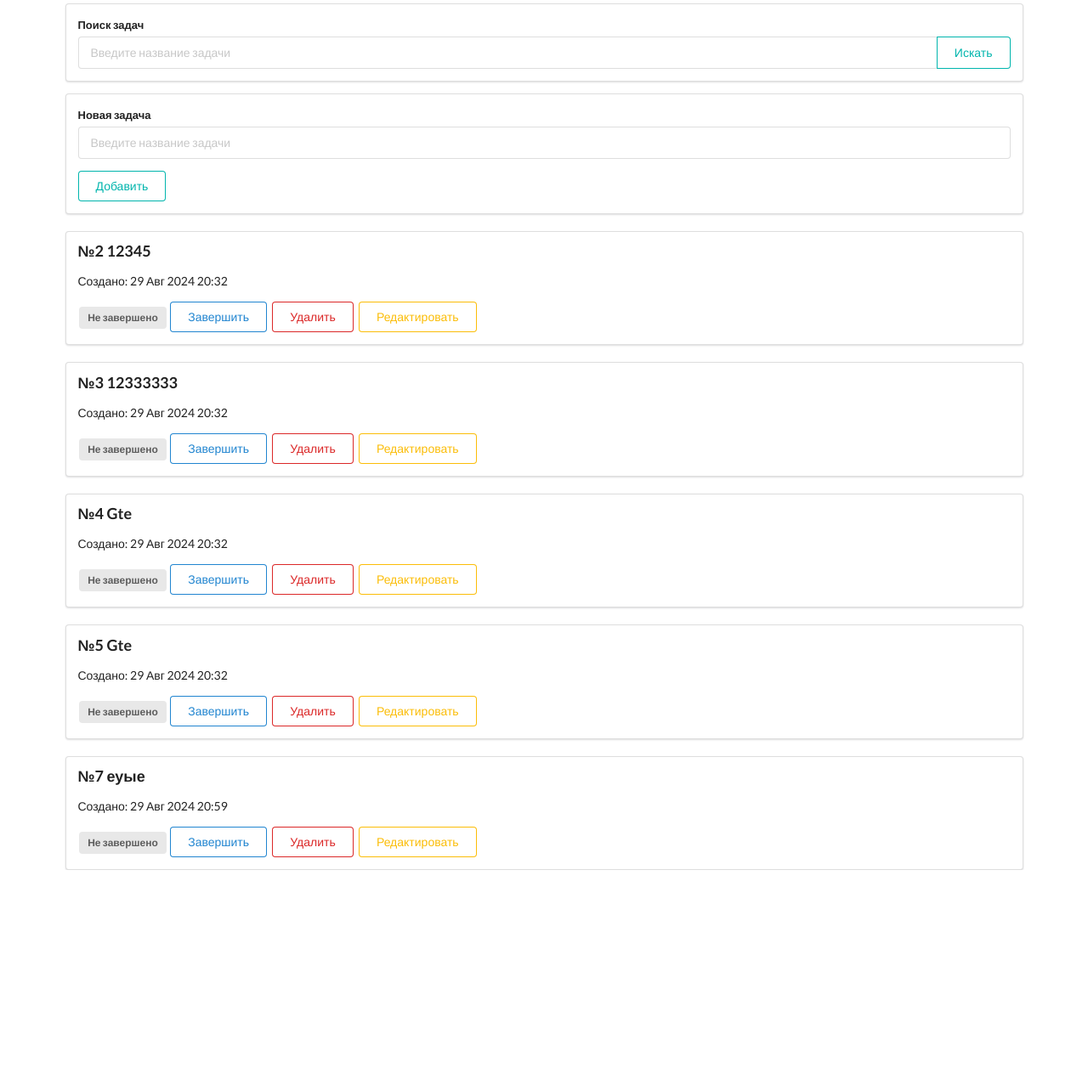
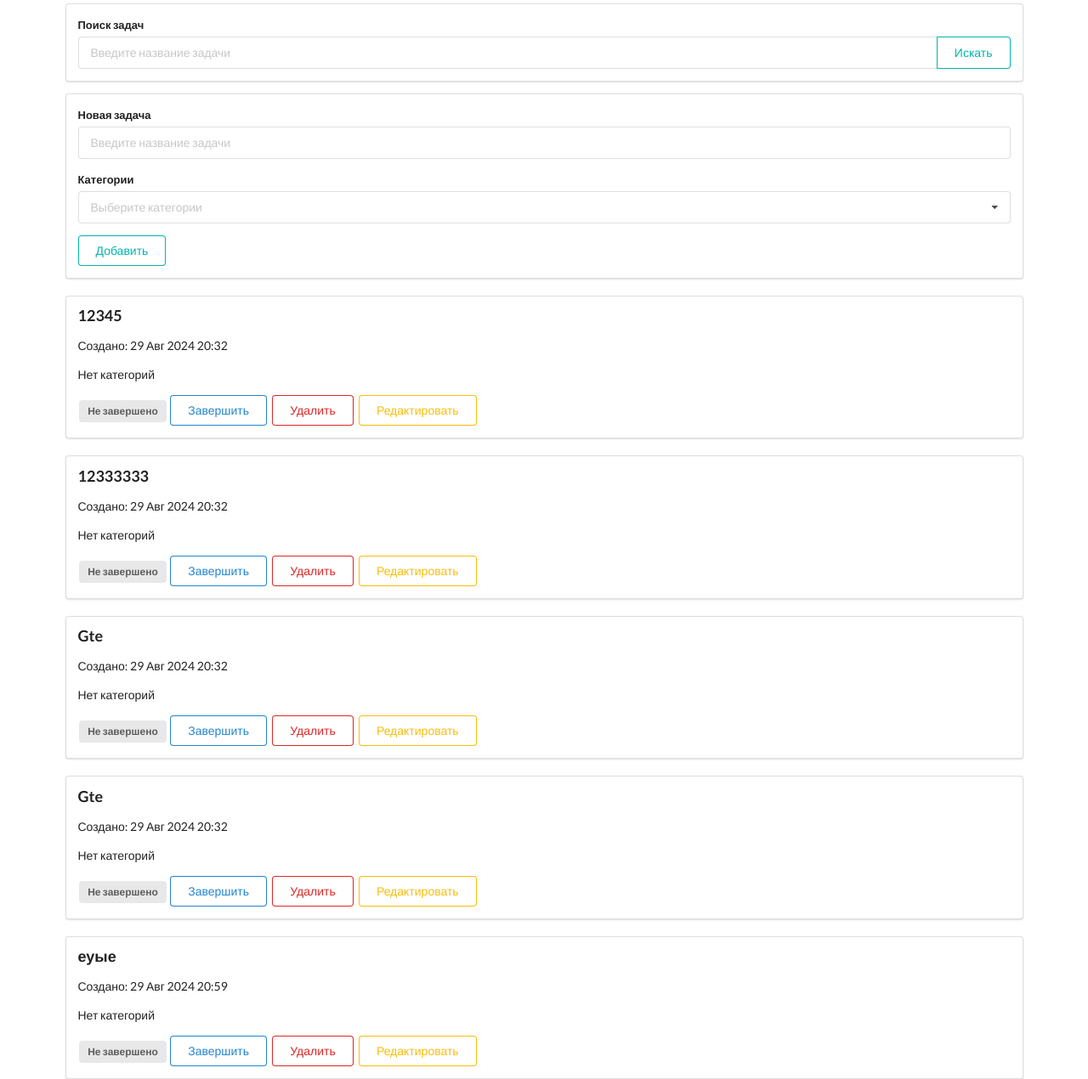
Before and after one commit to VladislavSas/todo, a Django app: page / in a window 1280 px wide. Shown: the part 141-1411 px from the top of the page at 85% size. Before the commit the page ends 1165 px from the top, so only its background shows below. Run offline with Django 5.2, Linux system fonts and the light colour scheme; data comes from the database, SQL or seed files in the repository; both versions use the stored data as it was after the commit; tables that the repository leaves empty hold one stand-in row (values such as "Sample post").

Commit message:
update_category

```diff
--- a/templates/todoapp/index.html
+++ b/templates/todoapp/index.html
@@ -30,6 +30,19 @@
                 <label>Новая задача</label>
                 <input type="text" name="title" placeholder="Введите название задачи" required>
             </div>
+            <div class="field">
+                <label>Категории</label>
+                <div class="ui multiple selection dropdown">
+                    <input type="hidden" name="categories">
+                    <i class="dropdown icon"></i>
+                    <div class="default text">Выберите категории</div>
+                    <div class="menu">
+                        {% for category in categories %}
+                        <div class="item" data-value="{{ category.id }}">{{ category.name }}</div>
+                        {% endfor %}
+                    </div>
+                </div>
+            </div>
             <button class="ui teal basic button" type="submit">Добавить</button>
         </form>
     </div>
@@ -37,8 +50,20 @@
     <!-- Список задач -->
     {% for todo in todo_list %}
     <div class="ui segment" style="margin-top: 20px;">
-        <p class="ui big header">№{{ todo.id }} {{ todo.title }}</p>
+        <p class="ui big header">{{ todo.title }}</p>
         <p>Создано: {{ todo.created_at|date:"d M Y H:i" }}</p> <!-- Дата и время создания -->
+
+        <!-- Отображение категорий -->
+        <p>
+            {% if todo.categories.all %}
+            <strong>Категории:</strong>
+            {% for category in todo.categories.all %}
+            <span class="ui tag label">{{ category.name }}</span>
+            {% endfor %}
+            {% else %}
+            Нет категорий
+            {% endif %}
+        </p>
 
         {% if todo.is_complete == False %}
         <span class="ui gray label">Не завершено</span>
@@ -47,7 +72,8 @@
         <span class="ui green label">Завершено</span>
         <a class="ui blue button" href="{% url 'update' todo_id=todo.id %}">Открыть</a>
         {% endif %}
-        <a class="ui negative basic button" href="{% url 'delete' todo_id=todo.id %}" onclick="return confirm('Вы уверены, что хотите удалить эту задачу?');">Удалить</a>
+        <!-- Кнопка для вызова модального окна подтверждения удаления -->
+        <button class="ui negative basic button" onclick="openDeleteModal('{{ todo.id }}')">Удалить</button>
         <button class="ui yellow basic button" onclick="openEditModal('{{ todo.id }}', '{{ todo.title }}')">Редактировать</button>
     </div>
     {% empty %}
@@ -67,6 +93,19 @@
                 <label>Новое название</label>
                 <input type="text" name="title" id="editTitle" placeholder="Введите новое название задачи">
             </div>
+            <div class="field">
+                <label>Категории</label>
+                <div class="ui multiple selection dropdown">
+                    <input type="hidden" name="categories">
+                    <i class="dropdown icon"></i>
+                    <div class="default text">Выберите категории</div>
+                    <div class="menu">
+                        {% for category in categories %}
+                        <div class="item" data-value="{{ category.id }}">{{ category.name }}</div>
+                        {% endfor %}
+                    </div>
+                </div>
+            </div>
             <button class="ui yellow basic button" type="submit">Сохранить изменения</button>
         </form>
     </div>
@@ -75,14 +114,37 @@
     </div>
 </div>
 
+<!-- Модальное окно для подтверждения удаления -->
+<div id="deleteModal" class="ui modal">
+    <div class="header">Подтверждение удаления</div>
+    <div class="content">
+        <p>Вы уверены, что хотите удалить эту задачу?</p>
+    </div>
+    <div class="actions">
+        <div class="ui red deny button">Отмена</div>
+        <form id="deleteForm" method="post">
+            {% csrf_token %}
+            <button class="ui green basic button" type="submit">Удалить</button>
+        </form>
+    </div>
+</div>
+
 <script>
     function openEditModal(todoId, todoTitle) {
-        // Установка значений в модальное окно
+        // Установка значений в модальное окно для редактирования
         document.getElementById('editTitle').value = todoTitle;
         document.getElementById('editForm').action = '/edit/' + todoId + '/';
 
-        // Открытие модального окна
-        $('.ui.modal').modal('show');
+        // Открытие модального окна для редактирования
+        $('#editModal').modal('show');
+    }
+
+    function openDeleteModal(todoId) {
+        // Установка URL для удаления
+        document.getElementById('deleteForm').action = '/delete/' + todoId + '/';
+
+        // Открытие модального окна подтверждения удаления
+        $('#deleteModal').modal('show');
     }
 </script>
 
--- a/todoapp/models.py
+++ b/todoapp/models.py
@@ -1,11 +1,21 @@
 from django.db import models
 
-# Create your models here.
+class Category(models.Model):
+    name = models.CharField('Название категории', max_length=100, unique=True)
 
+    class Meta:
+        verbose_name = 'Категория'
+        verbose_name_plural = 'Категории'
+
+    def __str__(self):
+        return self.name
+
+# Модель для задач
 class ToDo(models.Model):
     title = models.CharField('Названия задания', max_length=500)
     is_complete = models.BooleanField('Выполнено', default=False)
-    created_at = models.DateTimeField(auto_now_add=True)  # Новое поле для даты и времени создания
+    created_at = models.DateTimeField('Дата создания', auto_now_add=True)  # Новое поле для даты и времени создания
+    categories = models.ManyToManyField(Category, blank=True, verbose_name='Категории')  # Связь многие ко многим с категориями
 
     class Meta:
         verbose_name = 'Задание'
--- a/todoapp/views.py
+++ b/todoapp/views.py
@@ -1,5 +1,6 @@
-from django.shortcuts import render, redirect
-from .models import ToDo
+from django.shortcuts import render, redirect, get_object_or_404
+from .models import ToDo, Category
+from .forms import ToDoForm
 from django.views.decorators.csrf import csrf_exempt
 from django.views.decorators.http import require_http_methods
 
@@ -9,35 +10,38 @@ def index(request):
         todos = ToDo.objects.filter(title__icontains=query)
     else:
         todos = ToDo.objects.all()
-    return render(request, 'todoapp/index.html', {'todo_list': todos, 'title': 'Главная страница'})
+    categories = Category.objects.all()  # Получение всех категорий для отображения в форме
+    return render(request, 'todoapp/index.html', {'todo_list': todos, 'title': 'Главная страница', 'categories': categories})
 
 @require_http_methods(['POST'])
 @csrf_exempt
 def add(request):
-    title = request.POST['title']
-    todo = ToDo(title=title)
-    todo.save()
+    form = ToDoForm(request.POST)
+    if form.is_valid():
+        form.save()
     return redirect('index')
 
 def update(request, todo_id):
-    todo = ToDo.objects.get(id=todo_id)
+    todo = get_object_or_404(ToDo, id=todo_id)
     todo.is_complete = not todo.is_complete
     todo.save()
     return redirect('index')
 
 def delete(request, todo_id):
-    todo = ToDo.objects.get(id=todo_id)
+    todo = get_object_or_404(ToDo, id=todo_id)
     todo.delete()
     return redirect('index')
 
 def edit(request, todo_id):
-    todo = ToDo.objects.get(id=todo_id)
+    todo = get_object_or_404(ToDo, id=todo_id)
     if request.method == 'POST':
-        new_title = request.POST.get('title')
-        if new_title:
-            todo.title = new_title
-            todo.save()
+        form = ToDoForm(request.POST, instance=todo)
+        if form.is_valid():
+            form.save()
             return redirect('index')
         else:
-            return render(request, 'todoapp/index.html', {'todo': todo, 'error': 'Заголовок не может быть пустым.'})
-    return render(request, 'todoapp/index.html', {'todo': todo})
+            return render(request, 'todoapp/index.html', {'form': form, 'todo': todo, 'error': 'Исправьте ошибки в форме.'})
+    else:
+        form = ToDoForm(instance=todo)
+    categories = Category.objects.all()  # Получение всех категорий для отображения в форме
+    return render(request, 'todoapp/index.html', {'form': form, 'todo': todo, 'categories': categories})
```
Also changed, not shown: todoapp/forms.py (added, +13 -0 lines), db.sqlite3, todoapp/admin.py (line endings or trailing spaces), todoapp/migrations/0003_category_alter_todo_created_at_todo_categories.py (added).
